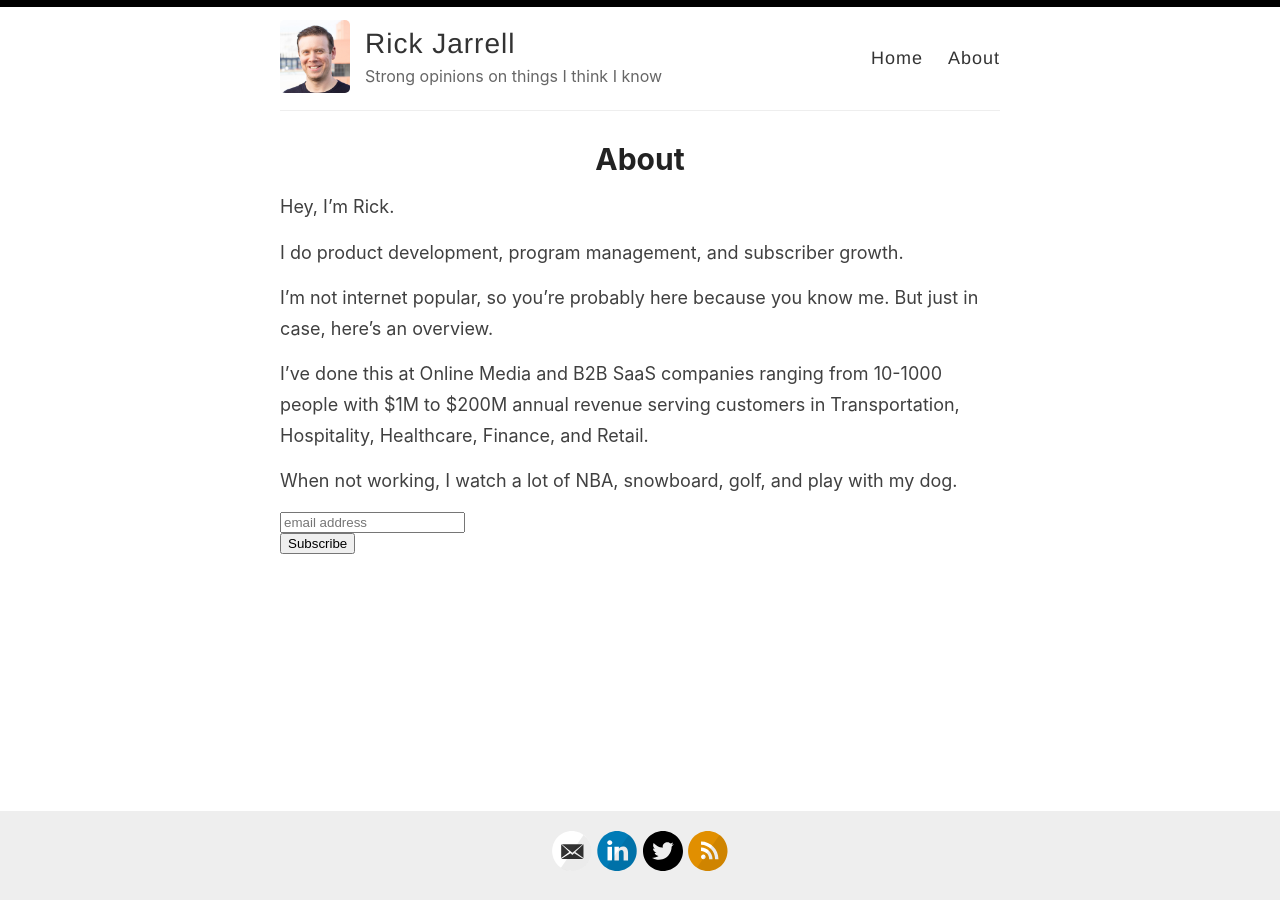
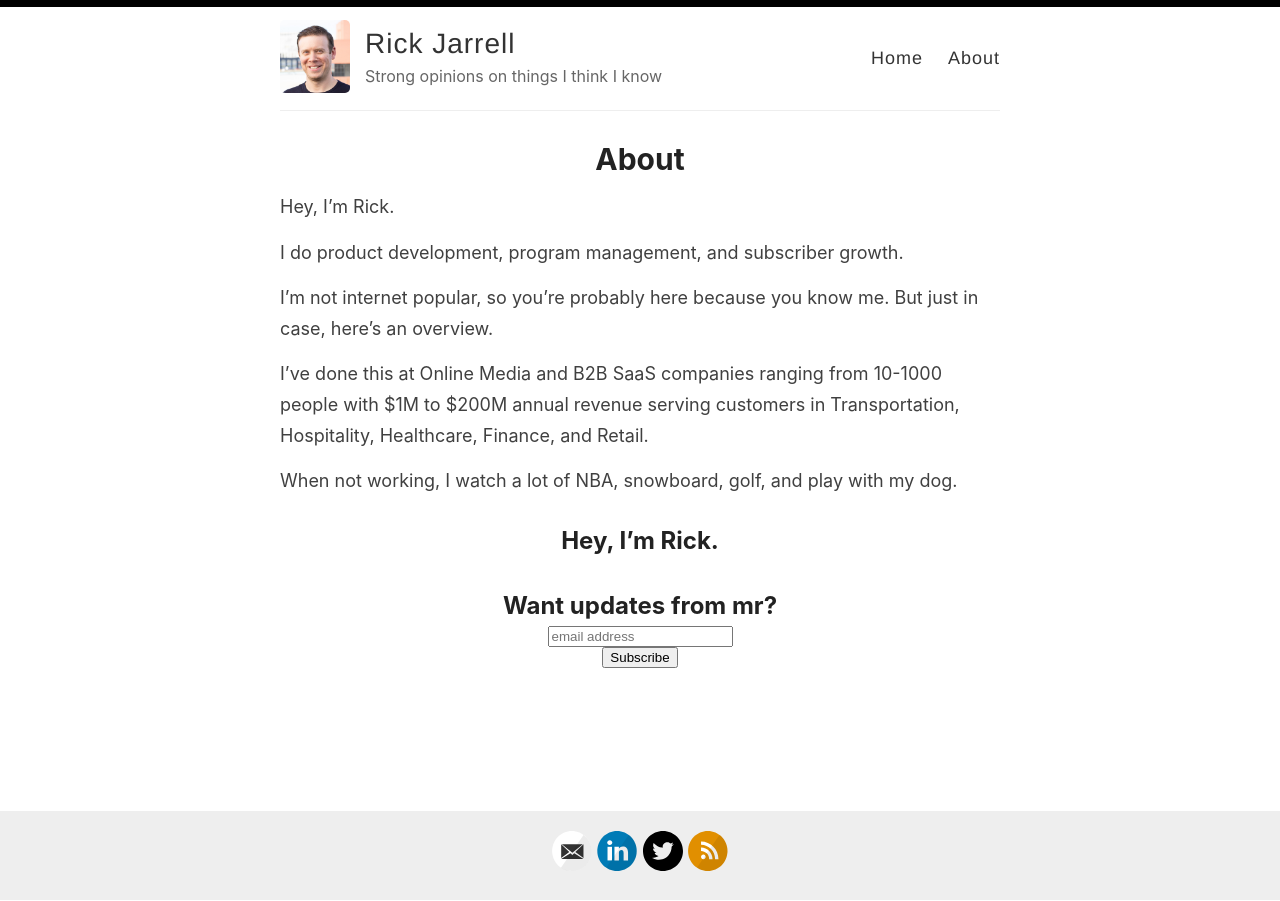
Before and after one commit to rickjarrell/backupblog, a Jekyll site: the page built from _pages/about.md, in a window 1280 px wide. Built offline with Jekyll 4.4.1, drawn with Linux system fonts in a browser that asks for light colours; comment, search, counter and statistics services are not loaded.

Commit message:
fix footer

```diff
--- a/_layouts/page.html
+++ b/_layouts/page.html
@@ -11,6 +11,9 @@
   </div>
 </article>
 
+<h2>Hey, I’m Rick.<h2>
+
+Want updates from mr?
 <!-- Begin Mailchimp Signup Form -->
 <link href="//cdn-images.mailchimp.com/embedcode/horizontal-slim-10_7.css" rel="stylesheet" type="text/css">
 <style type="text/css">
--- a/_layouts/post.html
+++ b/_layouts/post.html
@@ -38,6 +38,7 @@
   {% include disqus.html %}
 </article>
 
+Want updates from mr?
 <!-- Begin Mailchimp Signup Form -->
 <link href="//cdn-images.mailchimp.com/embedcode/horizontal-slim-10_7.css" rel="stylesheet" type="text/css">
 <style type="text/css">
```
